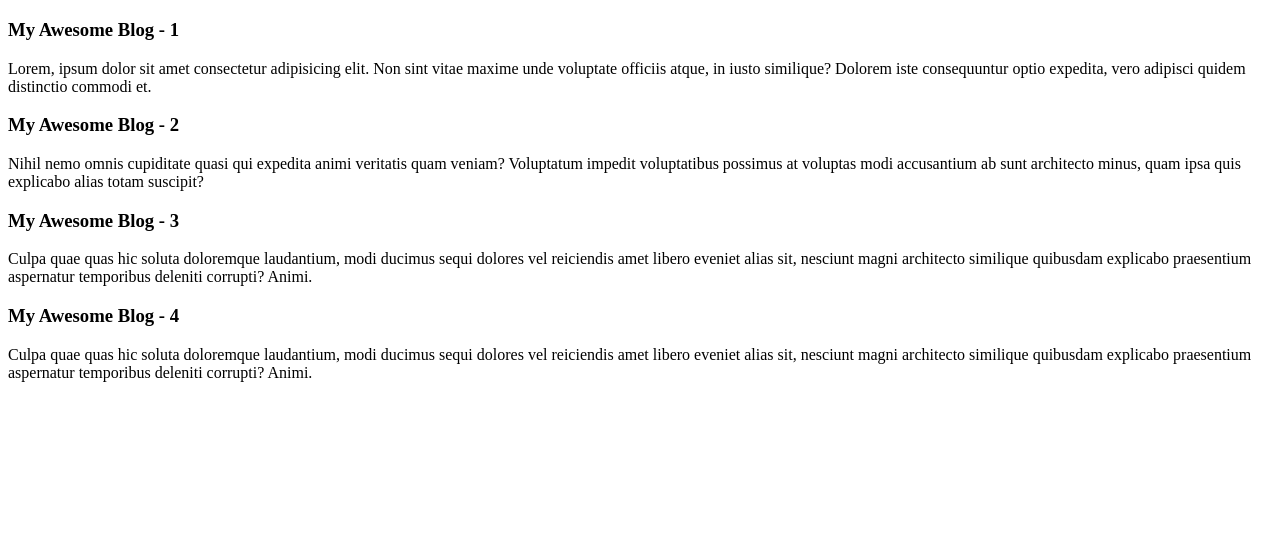
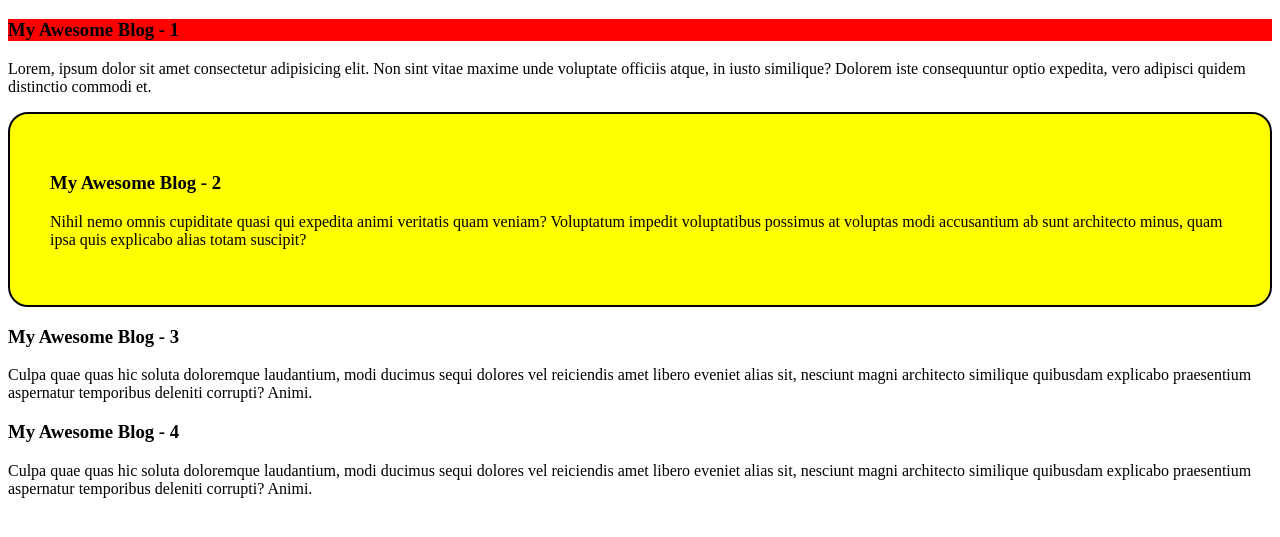
Before and after one commit to Md-Omar-Shahariar/JS-dom, a plain HTML site: page dom.html in a window 1280 px wide. Shown: the part 61-598 px from the top of the page. Drawn offline with Linux system fonts and the light colour scheme.

Commit message:
apply style

```diff
--- a/dom.html
+++ b/dom.html
@@ -11,7 +11,7 @@
     <main>
       <section>
         <article>
-          <h3>My Awesome Blog - 1</h3>
+          <h3 id="first_blog">My Awesome Blog - 1</h3>
           <p>
             Lorem, ipsum dolor sit amet consectetur adipisicing elit. Non sint
             vitae maxime unde voluptate officiis atque, in iusto similique?
@@ -19,7 +19,7 @@
             distinctio commodi et.
           </p>
         </article>
-        <article>
+        <article class="blog2">
           <h3>My Awesome Blog - 2</h3>
           <p>
             Nihil nemo omnis cupiditate quasi qui expedita animi veritatis quam
@@ -49,7 +49,15 @@
       </section>
     </main>
     <script>
-      console.log(document.getElementsByTagName("h3"));
+      const h3 = document.getElementById("first_blog");
+      h3.style.backgroundColor = "red";
+      const article = document.getElementsByClassName("blog2");
+      for (blog of article) {
+        blog.style.backgroundColor = "yellow";
+        blog.style.padding = "40px";
+        blog.style.border = "2px solid black";
+        blog.style.borderRadius = "20px";
+      }
     </script>
   </body>
 </html>
```
